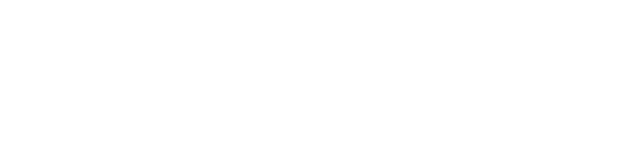
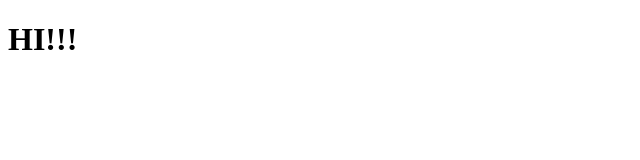
Before and after one commit to TolyanB/test, a plain HTML site: page index.html in a window 1280 px wide. Shown: the whole page, without its empty margins (0-640 px from the left). Drawn offline with Linux system fonts and the light colour scheme.

Commit message:
new commit

```diff
--- a/index.html
+++ b/index.html
@@ -6,6 +6,10 @@
     <title>Test</title>
 </head>
 <body>
-
+    <div id="content">
+        <header>
+            <h1>HI!!!</h1>
+        </header>
+    </div>
 </body>
 </html>
```
